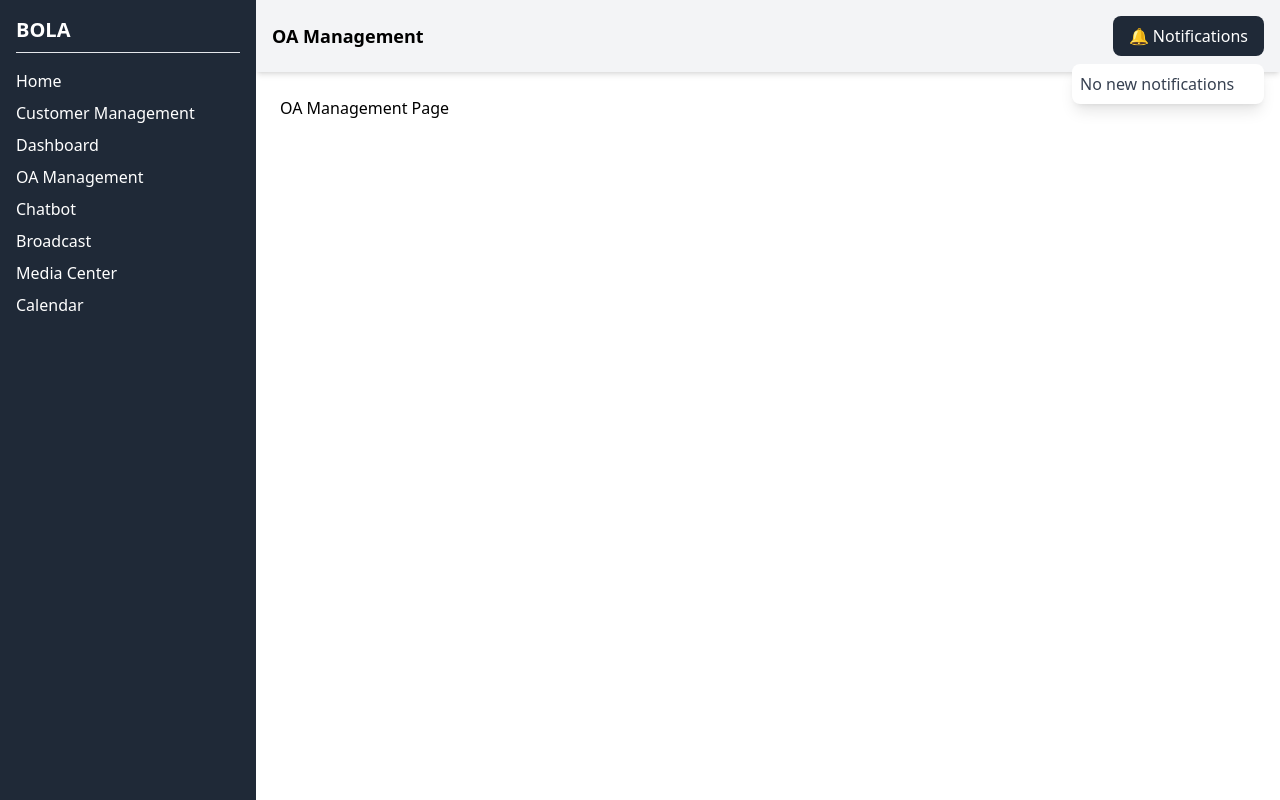
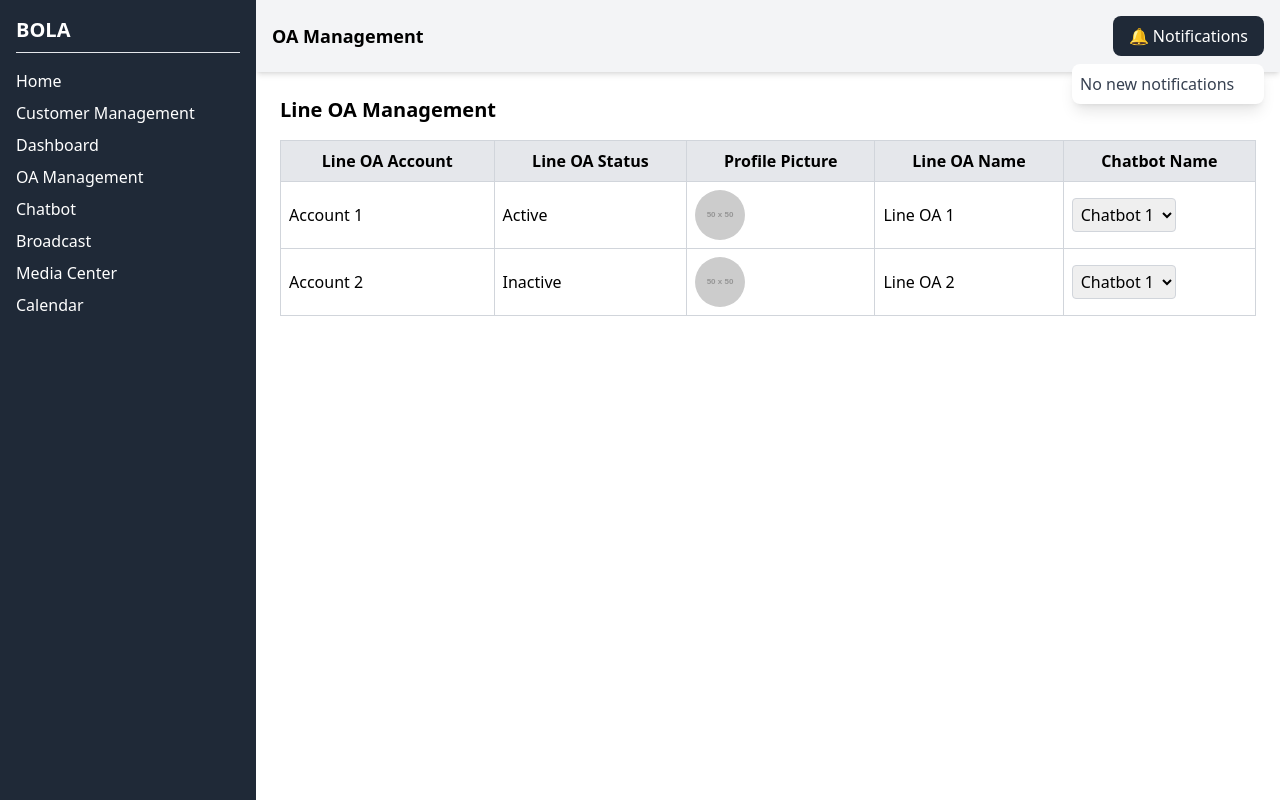
Before and after one commit to blacOOil/BOLA-POC, a plain HTML site: page index.html in a window 1280 px wide. Both pictures are taken after a click on the link "OA Management". Drawn offline with nearby package versions, Linux system fonts and the light colour scheme; placeholder pictures from the web are drawn by us.

Commit message:
add Chatbot on OA Manage

```diff
--- a/index.html
+++ b/index.html
@@ -64,11 +64,59 @@
                 </table>
             </div>
             <div id="Dashboard" class="page hidden">Dashboard Page</div>
-            <div id="OAManagement" class="page hidden">OA Management Page</div>
+            <div id="OAManagement" class="page hidden">
+                <h2 class="text-xl font-bold mb-4">Line OA Management</h2>
+                <table class="w-full border-collapse border border-gray-300">
+                    <thead>
+                        <tr class="bg-gray-200">
+                            <th class="border border-gray-300 p-2">Line OA Account</th>
+                            <th class="border border-gray-300 p-2">Line OA Status</th>
+                            <th class="border border-gray-300 p-2">Profile Picture</th>
+                            <th class="border border-gray-300 p-2">Line OA Name</th>
+                            <th class="border border-gray-300 p-2">Chatbot Name</th>
+                        </tr>
+                    </thead>
+                    <tbody>
+                        <tr>
+                            <td class="border border-gray-300 p-2">Account 1</td>
+                            <td class="border border-gray-300 p-2">Active</td>
+                            <td class="border border-gray-300 p-2">
+                                <img src="https://via.placeholder.com/50" alt="Profile Pic" class="rounded-full">
+                            </td>
+                            <td class="border border-gray-300 p-2">Line OA 1</td>
+                            <td class="border border-gray-300 p-2">
+                                <select class="p-1 border border-gray-300 rounded">
+                                    <option value="chatbot1">Chatbot 1</option>
+                                    <option value="chatbot2">Chatbot 2</option>
+                                    <option value="chatbot3">Chatbot 3</option>
+                                </select>
+                            </td>
+                        </tr>
+                        <tr>
+                            <td class="border border-gray-300 p-2">Account 2</td>
+                            <td class="border border-gray-300 p-2">Inactive</td>
+                            <td class="border border-gray-300 p-2">
+                                <img src="https://via.placeholder.com/50" alt="Profile Pic" class="rounded-full">
+                            </td>
+                            <td class="border border-gray-300 p-2">Line OA 2</td>
+                            <td class="border border-gray-300 p-2">
+                                <select class="p-1 border border-gray-300 rounded">
+                                    <option value="chatbot1">Chatbot 1</option>
+                                    <option value="chatbot2">Chatbot 2</option>
+                                    <option value="chatbot3">Chatbot 3</option>
+                                </select>
+                            </td>
+                        </tr>
+                    </tbody>
+                </table>
+            </div>
             <div id="Chatbot" class="page hidden">Chatbot Page</div>
             <div id="Broadcast" class="page hidden">Broadcast Page</div>
             <div id="MediaCenter" class="page hidden">Media Center Page</div>
-            <div id="Calendar" class="page hidden">Calendar Page</div>
+            <div id="Calendar" class="page hidden">
+                <h2 class="text-xl font-bold mb-4">Calendar</h2>
+                <iframe src="https://calendar.google.com/calendar/embed?src=en.usa%23holiday%40group.v.calendar.google.com&ctz=America%2FNew_York" style="border: 0" width="1000" height="600" frameborder="0" scrolling="no"></iframe>
+            </div>
         </div>
     </div>
 
```
